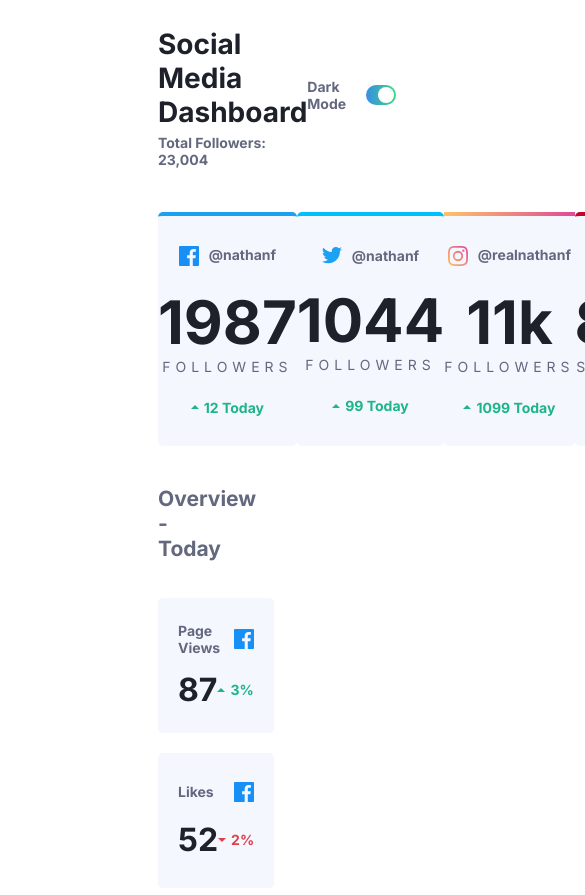
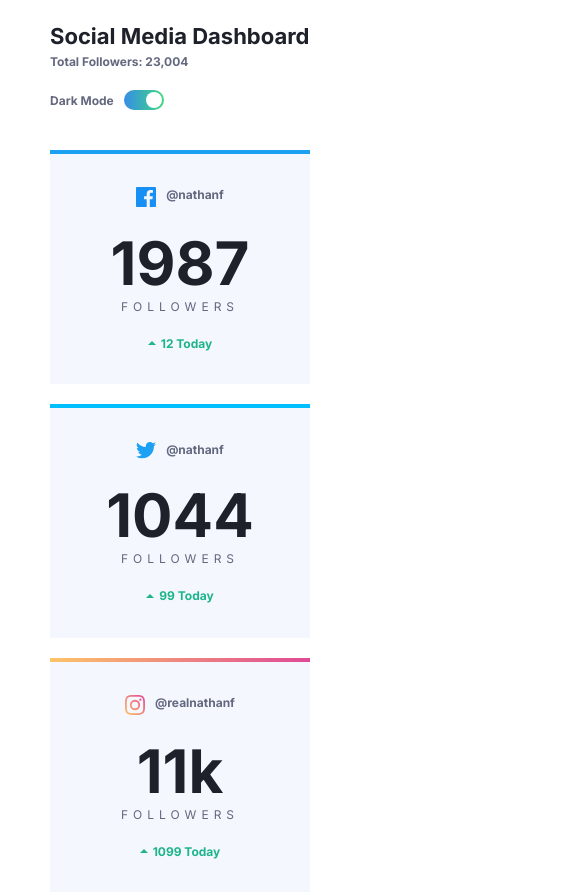
Before and after one commit to marialaurarm/Frontend-Challenge-1, a website: page index.html in a window 390 px wide. Shown: the top 895 px of the page, 585 px wide, since content can reach past the window. Drawn offline with Linux system fonts and the light colour scheme.

Commit message:
responsive

```diff
--- a/style.scss
+++ b/style.scss
@@ -45,6 +45,7 @@ header{
         display: flex;
         flex-direction: row;
         align-items: center;
+        justify-content: space-between;
         .switch{
             margin-left: 10px;
             background-image: linear-gradient(to right, #378EE6, #3EDA81);
@@ -84,6 +85,7 @@ main{
     margin-top: 30px;
     display: flex;
     flex-direction: row;
+    flex-wrap: wrap;
     justify-content: space-between;
     align-items: center;
     article{
@@ -94,8 +96,9 @@ main{
         width: 260px;
         height: 230px;
         border-top: 4px solid hsl(203, 89%, 53%);
-        border-radius: 5px;
         background-color: hsl(225, 100%, 98%);
+        transition: .3s ease all;
+        margin-bottom: 20px;
         body.dark & {
             background-color: hsl(232, 19%, 15%);
         }
@@ -190,6 +193,7 @@ aside{
         justify-content: space-evenly;
         margin-top: 20px;
         border-radius: 5px;
+        transition: .3s ease all;
         body.dark & {
             background-color:hsl(232, 19%, 15%);
         }
@@ -245,3 +249,34 @@ aside{
         background-color:hsl(227, 47%, 96%);
     }
 }
+
+@media (max-width: 640px) {
+    body{
+        font-size: 12px;
+        padding: 0;
+        margin-left: 50px;
+        margin-right: 50px;
+        header{
+            flex-wrap: wrap;
+            .head{
+                h1{
+                   font-size: 22px;
+                }
+                .mode{
+                    p{
+                        margin-right: 100px !important;
+                    }
+                }
+                p{
+                    margin-top: 5px;
+                }
+            }
+        }
+        main{
+            .article{
+                margin-bottom: 20px !important;
+            }
+        }
+    }
+
+}
```
Also changed, not shown: style.css, 3 other files.
